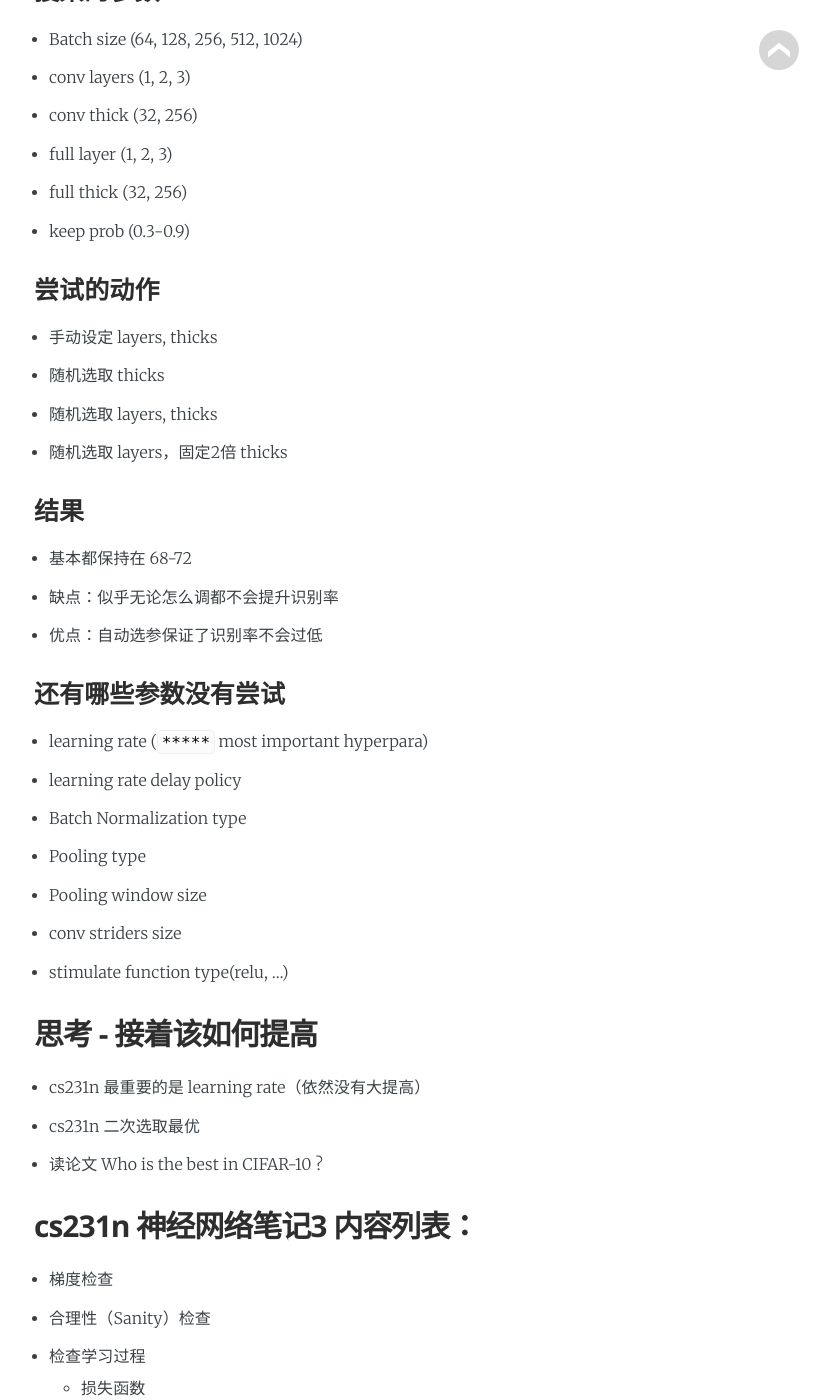
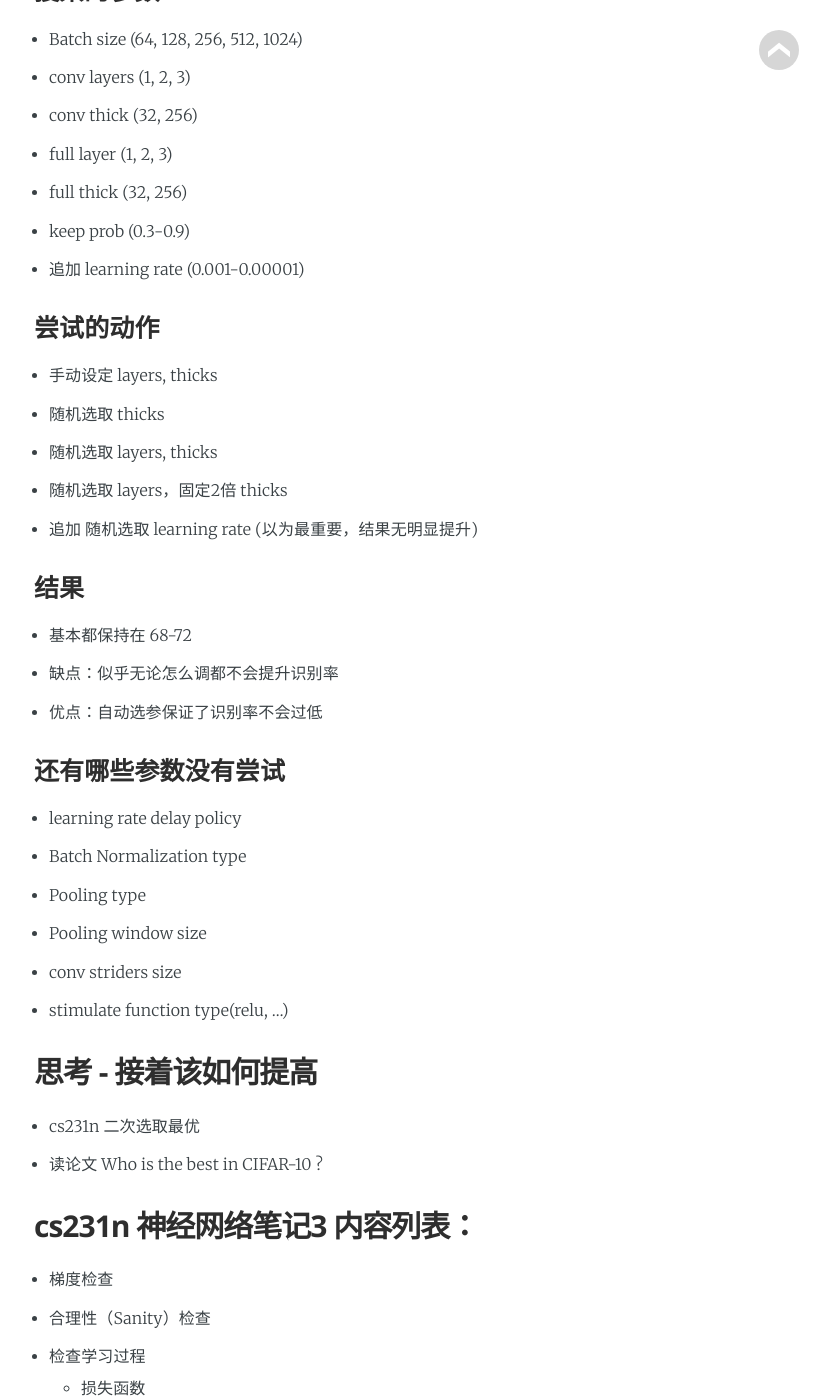
Before and after one commit to chinaq/blog, a Jekyll site: the page built from _posts/2017-08-29-HyperparameterOptimization.md, in a window 1280 px wide and 1400 px high, scrolled down 881 px. Shown: the whole window, without its empty margins (281-1111 px from the left). Built offline with Jekyll 4.4.1, drawn with Linux system fonts in a browser that asks for light colours; some web fonts are replaced.

Commit message:
record radom lr

```diff
--- a/_posts/2017-08-29-HyperparameterOptimization.md
+++ b/_posts/2017-08-29-HyperparameterOptimization.md
@@ -15,6 +15,8 @@ author:            Qiang
 - [使用Hyperopt自动选择超参数](https://mp.weixin.qq.com/s/-n-5Cp_hgkvdmsHGWEIpWw)
 - 手动调参太累，让程序自己尝试
 
+
+
 ## 针对 DLND p2 图片分类
 
 ### 搜索的参数
@@ -24,12 +26,14 @@ author:            Qiang
 - full layer (1, 2, 3)
 - full thick (32, 256)
 - keep prob (0.3-0.9)
+- 追加 learning rate (0.001-0.00001)
 
 ### 尝试的动作
 - 手动设定 layers, thicks
 - 随机选取 thicks
 - 随机选取 layers, thicks
 - 随机选取 layers，固定2倍 thicks
+- 追加 随机选取 learning rate (以为最重要，结果无明显提升)
 
 ### 结果
 - 基本都保持在 68-72
@@ -37,7 +41,6 @@ author:            Qiang
 - 优点：自动选参保证了识别率不会过低
 
 ### 还有哪些参数没有尝试
-- learning rate (`*****` most important hyperpara)
 - learning rate delay policy
 - Batch Normalization type
 - Pooling type
@@ -45,8 +48,9 @@ author:            Qiang
 - conv striders size
 - stimulate function type(relu, ...)
 
+
+
 ## 思考 - 接着该如何提高
-- cs231n 最重要的是 learning rate（依然没有大提高）
 - cs231n 二次选取最优
 - 读论文 Who is the best in CIFAR-10 ?
 
@@ -71,6 +75,7 @@ author:            Qiang
     - 模型集成
 - 总结
 - 拓展引用
+
 
 
 ## cs231n 神经网络笔记3 泛读
```
Also changed, not shown: _posts_o/2017-08-29-超参优化/2017-08-29-HyperparameterOptimization.md (+7 -2 lines).
